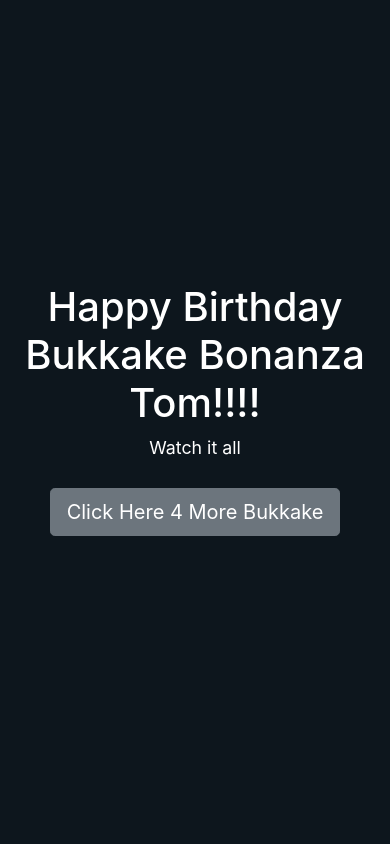
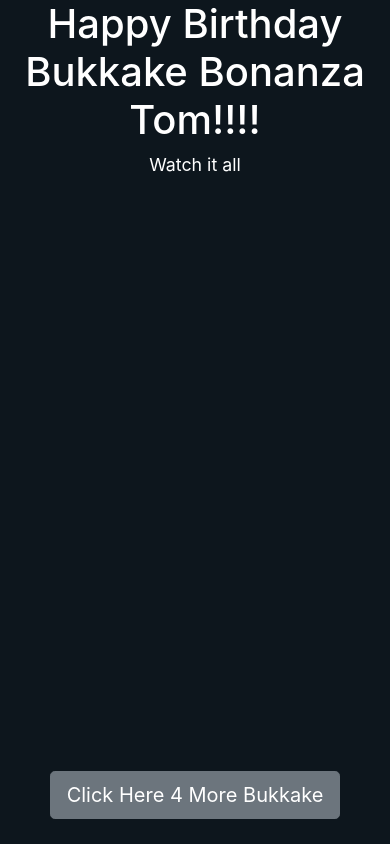
Before and after one commit to werzl/tomsbirthdaybukkakebonanza.org, a React (Create React App) app in the folder tomsbirthdaybukkakebonana/: page / in a window 390 px wide. Built offline with nearby package versions, Linux system fonts and the light colour scheme.

Commit message:
fixed css

```diff
--- a/tomsbirthdaybukkakebonana/src/App.css
+++ b/tomsbirthdaybukkakebonana/src/App.css
@@ -39,10 +39,13 @@
   }
 }
 
+.playerContainer {
+  width: 100%
+}
+
 @media screen and (max-width: 767px) {
-  iframe {
-    margin-top: 20%;
+  .player {
     width: 100%;
-    height: 50%;
+    height: 100%;
   }
 }
--- a/tomsbirthdaybukkakebonana/src/components/Video.jsx
+++ b/tomsbirthdaybukkakebonana/src/components/Video.jsx
@@ -34,6 +34,8 @@ function Video() {
                         allowfullscreen="true"></iframe> */}
 
                     <YouTube
+                        containerClassName="playerContainer"
+                        className="player"
                         videoId="Q1GLMsDZE8o"
                         opts={playerOptions}
                         onEnd={() => setButtonPressed(true)} />
```
